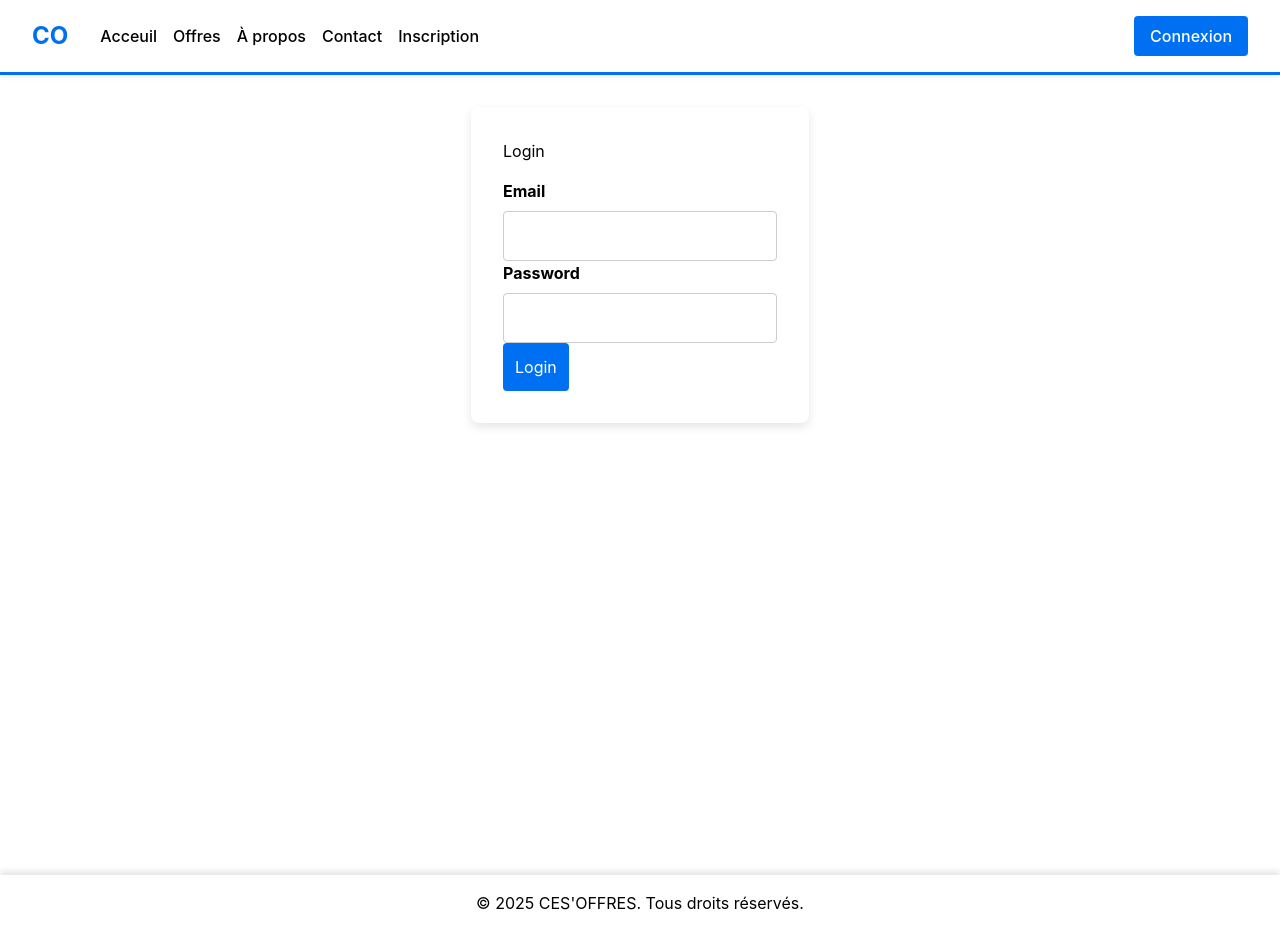
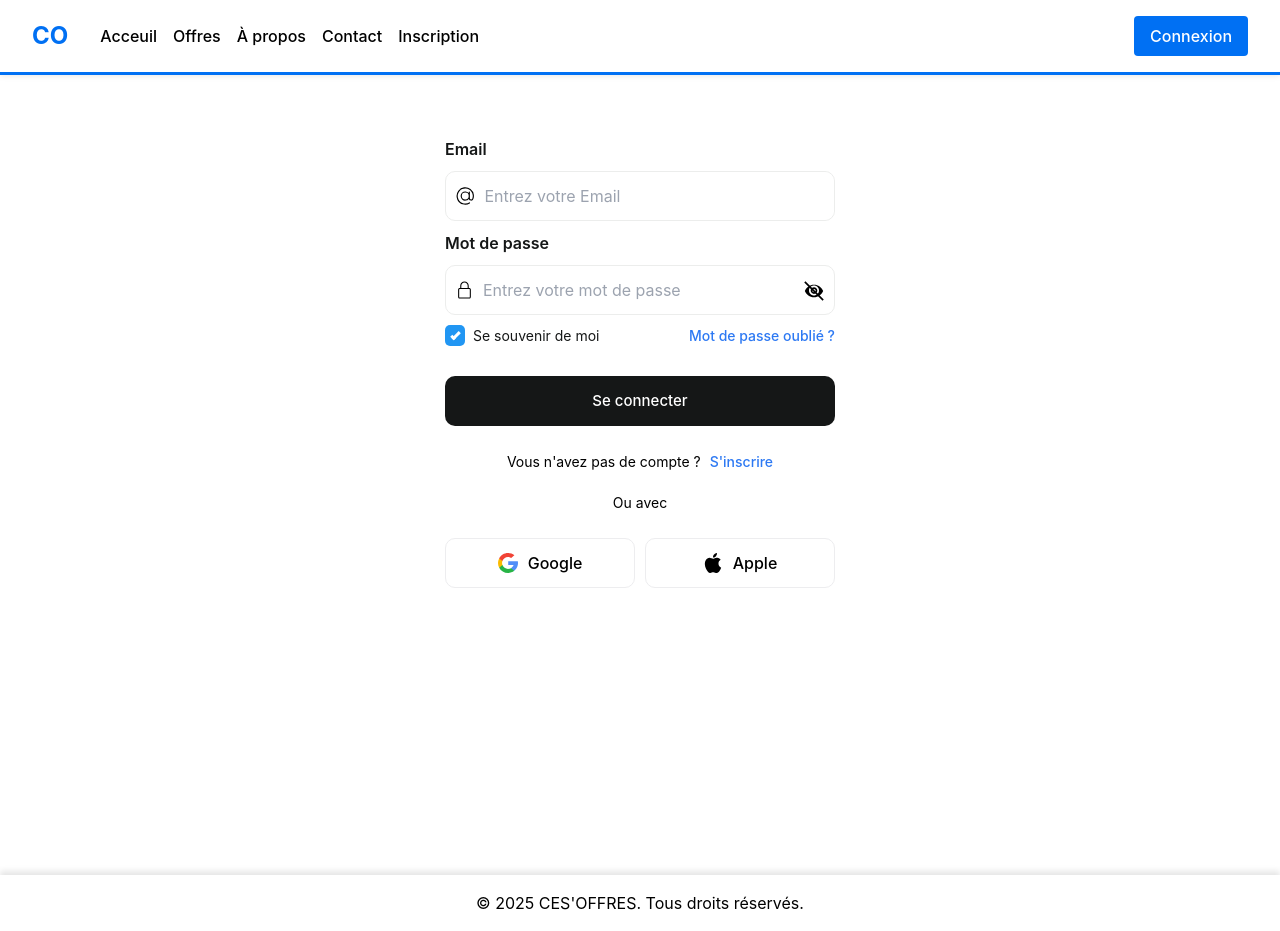
Before and after one commit to CES-OFFRES-Team/CES-OFFRES, a Next.js app: page /Login in a window 1280 px wide. Built offline with nearby package versions, Linux system fonts and the light colour scheme.

Commit message:
Update page.js

```diff
--- a/src/app/Login/page.js
+++ b/src/app/Login/page.js
@@ -1,21 +1,90 @@
-// JavaScript source code
+"use client";
+import React, { useState } from 'react';
+import './login.css';
+
 export default function LoginPage() {
+  const [showPassword, setShowPassword] = useState(false);
+
+  const togglePasswordVisibility = () => {
+    setShowPassword(!showPassword);
+  };
+
   return (
     <div className="center-container">
-      <div className="login-form">
-        <h1>Login</h1>
-        <form>
-          <div className="form-group">
-            <label htmlFor="email">Email</label>
-            <input type="email" id="email" name="email" required />
+      <form className="form">
+        <div className="flex-column">
+          <label>Email</label>
+        </div>
+        <div className="inputForm">
+          <svg xmlns="http://www.w3.org/2000/svg" width="20" viewBox="0 0 32 32" height="20">
+            <g data-name="Layer 3" id="Layer_3">
+              <path d="m30.853 13.87a15 15 0 0 0 -29.729 4.082 15.1 15.1 0 0 0 12.876 12.918 15.6 15.6 0 0 0 2.016.13 14.85 14.85 0 0 0 7.715-2.145 1 1 0 1 0 -1.031-1.711 13.007 13.007 0 1 1 5.458-6.529 2.149 2.149 0 0 1 -4.158-.759v-10.856a1 1 0 0 0 -2 0v1.726a8 8 0 1 0 .2 10.325 4.135 4.135 0 0 0 7.83.274 15.2 15.2 0 0 0 .823-7.455zm-14.853 8.13a6 6 0 1 1 6-6 6.006 6.006 0 0 1 -6 6z"></path>
+            </g>
+          </svg>
+          <input placeholder="Entrez votre Email" className="input" type="text" />
+        </div>
+
+        <div className="flex-column">
+          <label>Mot de passe</label>
+        </div>
+        <div className="inputForm">
+          <svg xmlns="http://www.w3.org/2000/svg" width="20" viewBox="-64 0 512 512" height="20">
+            <path d="m336 512h-288c-26.453125 0-48-21.523438-48-48v-224c0-26.476562 21.546875-48 48-48h288c26.453125 0 48 21.523438 48 48v224c0 26.476562-21.546875 48-48 48zm-288-288c-8.8125 0-16 7.167969-16 16v224c0 8.832031 7.1875 16 16 16h288c8.8125 0 16-7.167969 16-16v-224c0-8.832031-7.1875-16-16-16zm0 0"></path>
+            <path d="m304 224c-8.832031 0-16-7.167969-16-16v-80c0-52.929688-43.070312-96-96-96s-96 43.070312-96 96v80c0 8.832031-7.167969 16-16 16s-16-7.167969-16-16v-80c0-70.59375 57.40625-128 128-128s128 57.40625 128 128v80c0 8.832031-7.167969 16-16 16zm0 0"></path>
+          </svg>
+          <input placeholder="Entrez votre mot de passe" className="input" type={showPassword ? "text" : "password"} />
+          <button type="button" className="toggle-password" onClick={togglePasswordVisibility}>
+            {showPassword ? (
+              <svg xmlns="http://www.w3.org/2000/svg" width="20" height="20" viewBox="0 0 24 24">
+                <path d="M12 4.5c-4.97 0-9.27 3.11-11 7.5 1.73 4.39 6.03 7.5 11 7.5s9.27-3.11 11-7.5c-1.73-4.39-6.03-7.5-11-7.5zm0 13c-3.31 0-6-2.69-6-6s2.69-6 6-6 6 2.69 6 6-2.69 6-6 6zm0-10c-2.21 0-4 1.79-4 4s1.79 4 4 4 4-1.79 4-4-1.79-4-4-4zm0 6c-1.1 0-2-.9-2-2s.9-2 2-2 2 .9 2 2-.9 2-2 2z"/>
+              </svg>
+            ) : (
+              <svg xmlns="http://www.w3.org/2000/svg" width="20" height="20" viewBox="0 0 24 24">
+                <path d="M12 4.5c-4.97 0-9.27 3.11-11 7.5 1.73 4.39 6.03 7.5 11 7.5s9.27-3.11 11-7.5c-1.73-4.39-6.03-7.5-11-7.5zm0 13c-3.31 0-6-2.69-6-6s2.69-6 6-6 6 2.69 6 6-2.69 6-6 6zm0-10c-2.21 0-4 1.79-4 4s1.79 4 4 4 4-1.79 4-4-1.79-4-4-4zm0 6c-1.1 0-2-.9-2-2s.9-2 2-2 2 .9 2 2-.9 2-2 2z"/>
+                <line x1="1" y1="1" x2="23" y2="23" stroke="black" strokeWidth="2"/>
+              </svg>
+            )}
+          </button>
+        </div>
+
+        <div className="flex-row">
+          <div className="flex-row">
+            <label className="container">
+              <input defaultChecked type="checkbox" />
+              <div className="checkmark"></div>
+              <span className="remember-me-text">Se souvenir de moi</span>
+            </label>
           </div>
-          <div className="form-group">
-            <label htmlFor="password">Password</label>
-            <input type="password" id="password" name="password" required />
-          </div>
-          <button type="submit">Login</button>
-        </form>
-      </div>
+          <span className="span">Mot de passe oublié ?</span>
+        </div>
+        <button className="button-submit">Se connecter</button>
+        <p className="p">Vous n'avez pas de compte ? <span className="span">S'inscrire</span></p>
+        <p className="p line">Ou avec</p>
+
+
+        <div className="flex-row">
+          <button className="btn google">
+            <svg xmlSpace="preserve" style={{ enableBackground: "new 0 0 512 512" }} viewBox="0 0 512 512" y="0px" x="0px" xmlnsXlink="http://www.w3.org/1999/xlink" xmlns="http://www.w3.org/2000/svg" id="Layer_1" width="20" version="1.1">
+              <path d="M113.47,309.408L95.648,375.94l-65.139,1.378C11.042,341.211,0,299.9,0,256c0-42.451,10.324-82.483,28.624-117.732h0.014l57.992,10.632l25.404,57.644c-5.317,15.501-8.215,32.141-8.215,49.456C103.821,274.792,107.225,292.797,113.47,309.408z" style={{ fill: "#FBBB00" }}></path>
+              <path d="M507.527,208.176C510.467,223.662,512,239.655,512,256c0,18.328-1.927,36.206-5.598,53.451c-12.462,58.683-45.025,109.925-90.134,146.187l-0.014-0.014l-73.044-3.727l-10.338-64.535c29.932-17.554,53.324-45.025,65.646-77.911h-136.89V208.176h138.887L507.527,208.176L507.527,208.176z" style={{ fill: "#518EF8" }}></path>
+              <path d="M416.253,455.624l0.014,0.014C372.396,490.901,316.666,512,256,512c-97.491,0-182.252-54.491-225.491-134.681l82.961-67.91c21.619,57.698,77.278,98.771,142.53,98.771c28.047,0,54.323-7.582,76.87-20.818L416.253,455.624z" style={{ fill: "#28B446" }}></path>
+              <path d="M419.404,58.936l-82.933,67.896c-23.335-14.586-50.919-23.012-80.471-23.012c-66.729,0-123.429,42.957-143.965,102.724l-83.397-68.276h-0.014C71.23,56.123,157.06,0,256,0C318.115,0,375.068,22.126,419.404,58.936z" style={{ fill: "#F14336" }}></path>
+            </svg>
+            Google
+          </button>
+          <button className="btn apple">
+            <svg xmlSpace="preserve" style={{ enableBackground: "new 0 0 22.773 22.773" }} viewBox="0 0 22.773 22.773" y="0px" x="0px" xmlnsXlink="http://www.w3.org/1999/xlink" xmlns="http://www.w3.org/2000/svg" id="Capa_1" width="20" height="20" version="1.1">
+              <g>
+                <g>
+                  <path d="M15.769,0c0.053,0,0.106,0,0.162,0c0.13,1.606-0.483,2.806-1.228,3.675c-0.731,0.863-1.732,1.7-3.351,1.573c-0.108-1.583,0.506-2.694,1.25-3.561C13.292,0.879,14.557,0.16,15.769,0z"></path>
+                  <path d="M20.67,16.716c0,0.016,0,0.03,0,0.045c-0.455,1.378-1.104,2.559-1.896,3.655c-0.723,0.995-1.609,2.334-3.191,2.334c-1.367,0-2.275-0.879-3.676-0.903c-1.482-0.024-2.297,0.735-3.652,0.926c-0.155,0-0.31,0-0.462,0c-0.995-0.144-1.798-0.932-2.383-1.642c-1.725-2.098-3.058-4.808-3.306-8.276c0-0.34,0-0.679,0-1.019c0.105-2.482,1.311-4.5,2.914-5.478c0.846-0.52,2.009-0.963,3.304-0.765c0.555,0.086,1.122,0.276,1.619,0.464c0.471,0.181,1.06,0.502,1.618,0.485c0.378-0.011,0.754-0.208,1.135-0.347c1.116-0.403,2.21-0.865,3.652-0.648c1.733,0.262,2.963,1.032,3.723,2.22c-1.466,0.933-2.625,2.339-2.427,4.74C17.818,14.688,19.086,15.964,20.67,16.716z"></path>
+                </g>
+              </g>
+            </svg>
+            Apple
+          </button>
+        </div>
+      </form>
     </div>
   );
 }
```
